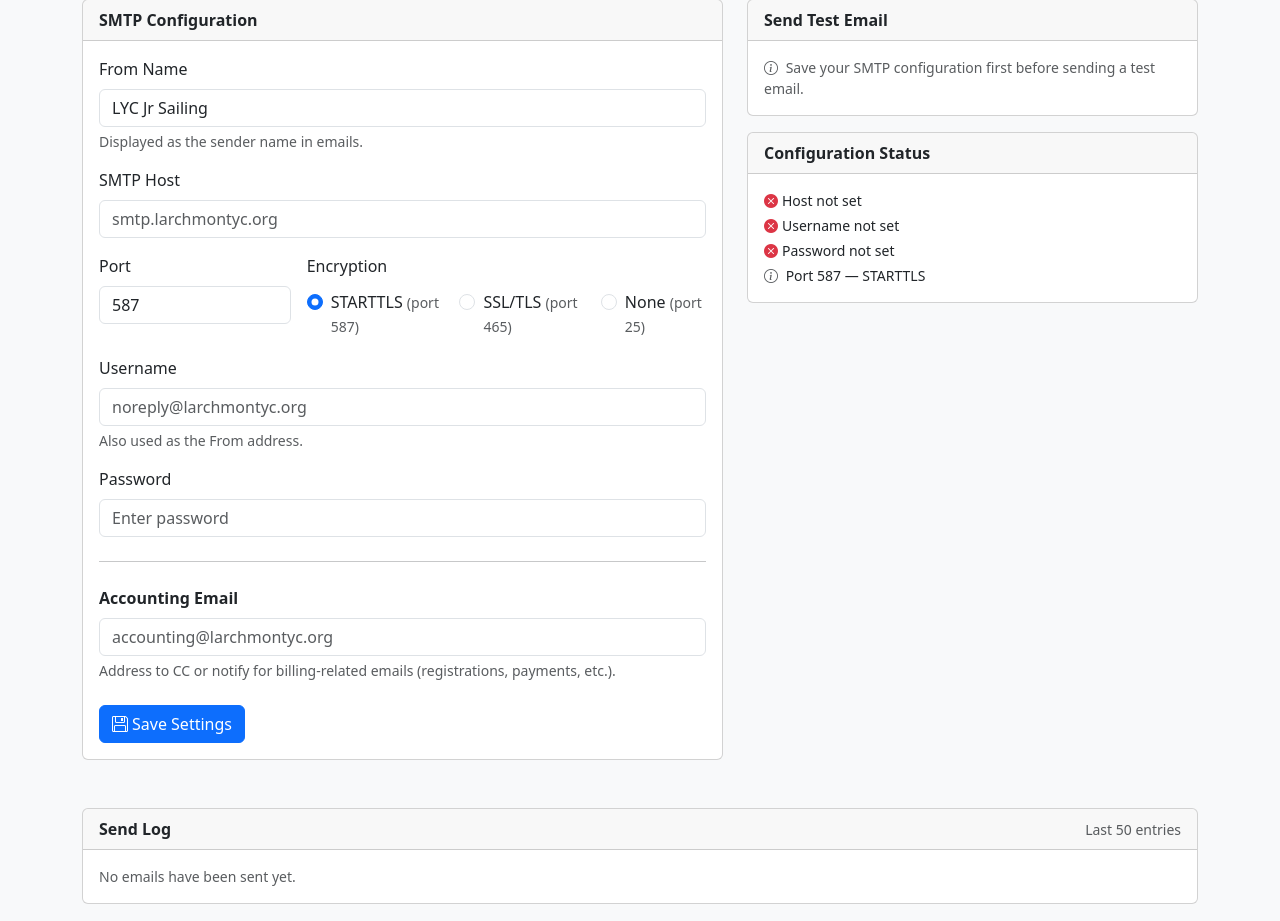
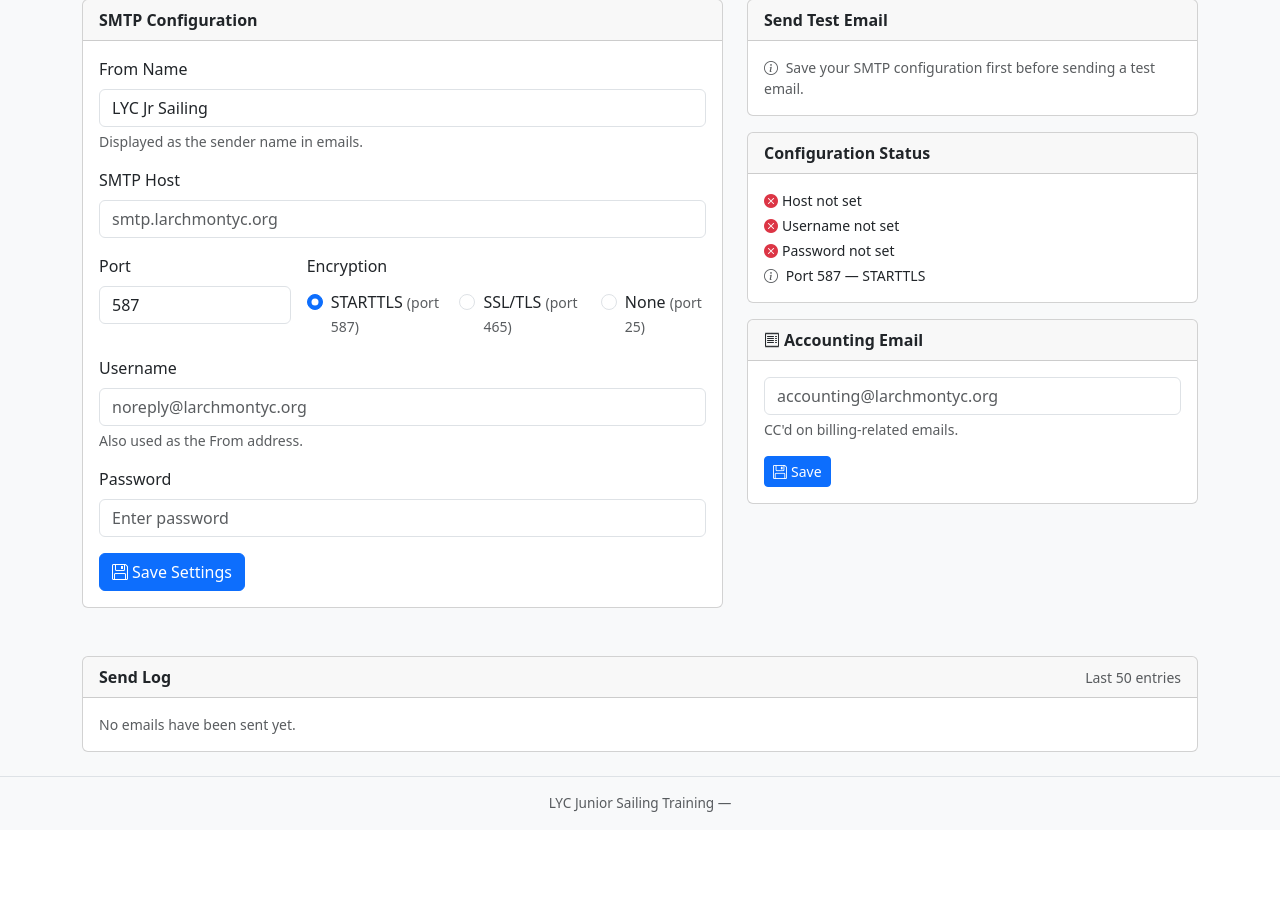
Before and after one commit to mikesmeets/lyc-session-scheduler, a Flask app: page /admin/email-settings in a window 1280 px wide. Shown: the part 143-1064 px from the top of the page. After the commit the page ends 955 px from the top, so only its background shows below. Run offline with Flask 3, Linux system fonts and the light colour scheme; a user stored in the database is signed in.

Commit message:
Move accounting email to its own card in the right column
Sits below Configuration Status, matching the style of the other
right-column cards. Has its own Save button; hidden fields re-post
the existing SMTP values so they are not wiped on submit.

Co-Authored-By: Claude Sonnet 4.6 <noreply@anthropic.com>

```diff
--- a/app/templates/admin/email_settings.html
+++ b/app/templates/admin/email_settings.html
@@ -82,18 +82,6 @@
                    autocomplete="new-password">
           </div>
 
-          <hr class="my-4">
-
-          <div class="mb-4">
-            <label class="form-label fw-semibold">Accounting Email</label>
-            <input type="email" name="accounting_email" class="form-control"
-                   value="{{ config.accounting_email }}"
-                   placeholder="accounting@larchmontyc.org">
-            <div class="form-text">
-              Address to CC or notify for billing-related emails (registrations, payments, etc.).
-            </div>
-          </div>
-
           <button type="submit" class="btn btn-primary">
             <i class="bi bi-floppy me-1"></i>Save Settings
           </button>
@@ -174,6 +162,31 @@
         </ul>
       </div>
     </div>
+
+    {# ── Accounting Email ── #}
+    <div class="card mt-3">
+      <div class="card-header fw-bold"><i class="bi bi-receipt me-1"></i>Accounting Email</div>
+      <div class="card-body">
+        <form method="POST" action="{{ url_for('admin.email_settings') }}">
+          <input type="hidden" name="csrf_token" value="{{ csrf_token() }}">
+          {# Re-post all SMTP fields unchanged so they aren't cleared #}
+          <input type="hidden" name="smtp_from_name"  value="{{ config.smtp_from_name }}">
+          <input type="hidden" name="smtp_host"        value="{{ config.smtp_host }}">
+          <input type="hidden" name="smtp_port"        value="{{ config.smtp_port }}">
+          <input type="hidden" name="smtp_encryption"  value="{{ config.smtp_encryption }}">
+          <input type="hidden" name="smtp_username"    value="{{ config.smtp_username }}">
+          <div class="mb-3">
+            <input type="email" name="accounting_email" class="form-control"
+                   value="{{ config.accounting_email }}"
+                   placeholder="accounting@larchmontyc.org">
+            <div class="form-text">CC'd on billing-related emails.</div>
+          </div>
+          <button type="submit" class="btn btn-sm btn-primary">
+            <i class="bi bi-floppy me-1"></i>Save
+          </button>
+        </form>
+      </div>
+    </div>
   </div>
 </div>
 
```
